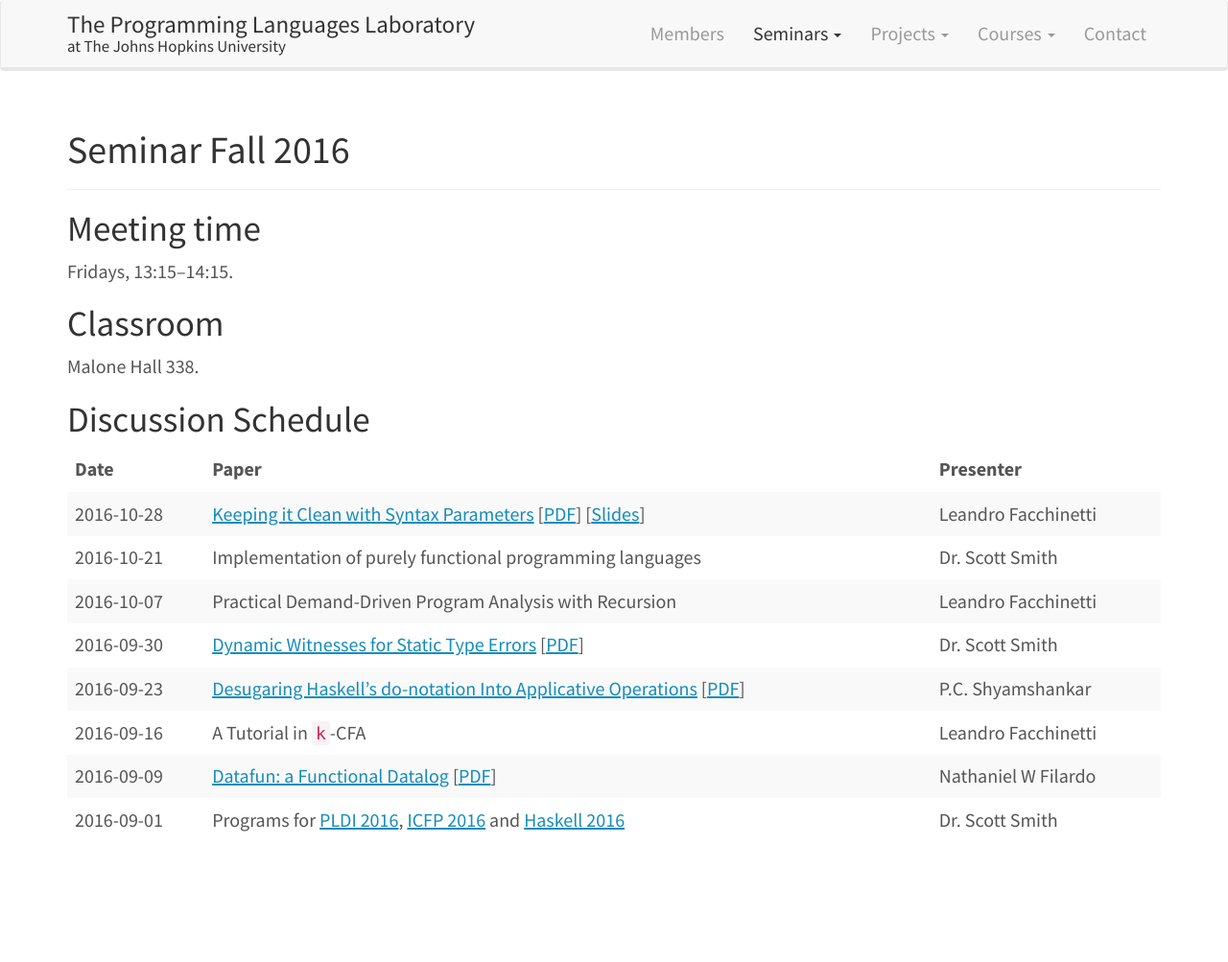
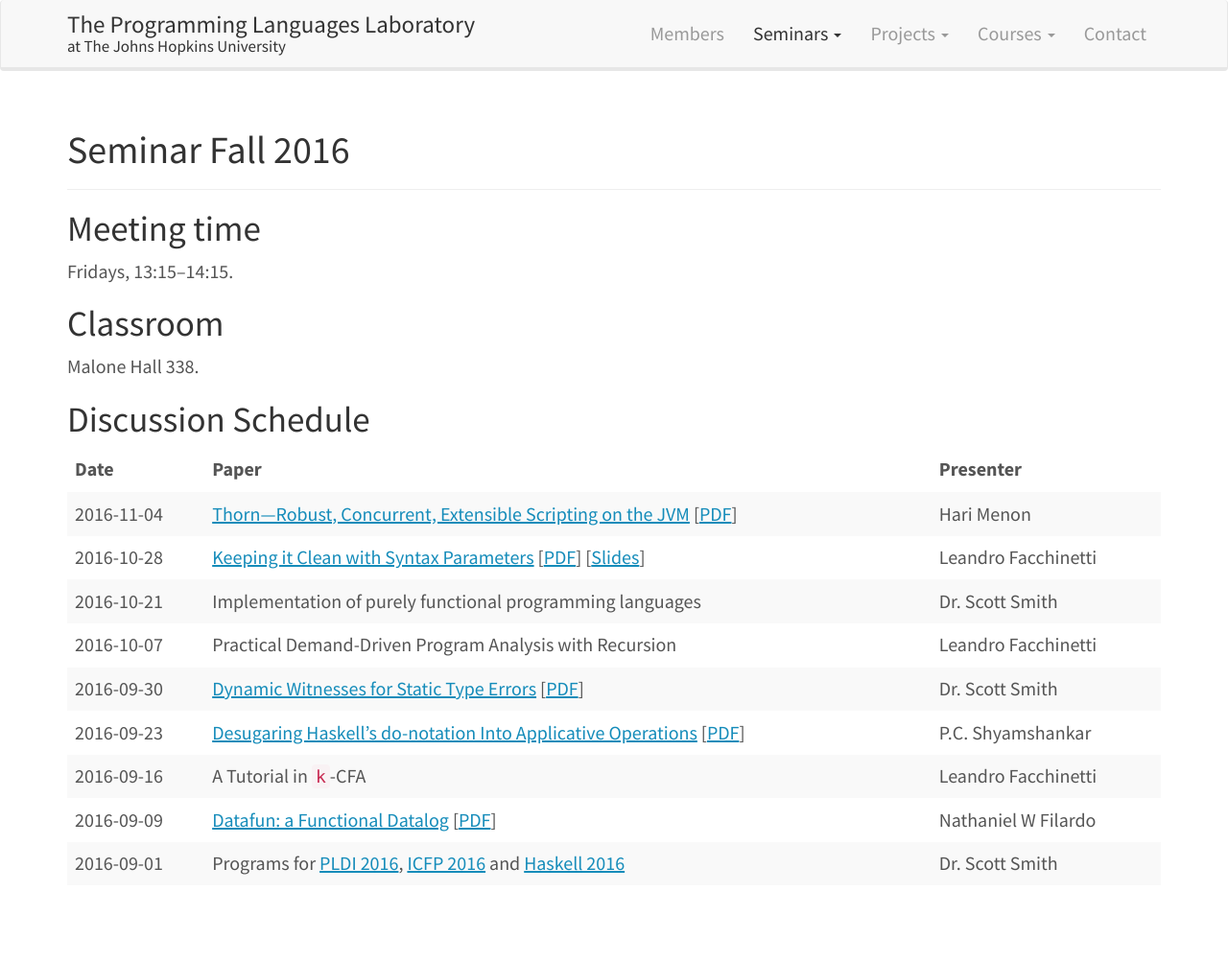
Before and after one commit to JHU-PL-Lab/www-pl-lab, a Jekyll site: the page built from seminars/fall-2016.md, in a window 1280 px wide. Shown: the whole page at 96% size. Built offline with Jekyll 4.4.1, drawn with Linux system fonts in a browser that asks for light colours; before the commit the page ends 957 px from its top, so only the background shows below that.

Commit message:
Add 2016-11-04 seminar

```diff
--- a/seminars/fall-2016.md
+++ b/seminars/fall-2016.md
@@ -18,6 +18,7 @@ Discussion Schedule
 
 |       Date | Paper                                                                                                                                                                                                                                                             | Presenter           |
 |------------+-------------------------------------------------------------------------------------------------------------------------------------------------------------------------------------------------------------------------------------------------------------------+---------------------|
+| 2016-11-04 | [Thorn—Robust, Concurrent, Extensible Scripting on the JVM](http://dl.acm.org/citation.cfm?id=1640098) [[PDF](http://www.inf.usi.ch/faculty/nystrom/papers/thorn.pdf)]                                                                                            | Hari Menon          |
 | 2016-10-28 | [Keeping it Clean with Syntax Parameters](http://scheme2011.ucombinator.org/) [[PDF](http://scheme2011.ucombinator.org/papers/Barzilay2011.pdf)] [[Slides](http://scheme2011.ucombinator.org/slides/Barzilay2011.pdf)]                                            | Leandro Facchinetti |
 | 2016-10-21 | Implementation of purely functional programming languages                                                                                                                                                                                                         | Dr. Scott Smith     |
 | 2016-10-07 | Practical Demand-Driven Program Analysis with Recursion                                                                                                                                                                                                           | Leandro Facchinetti |
```
